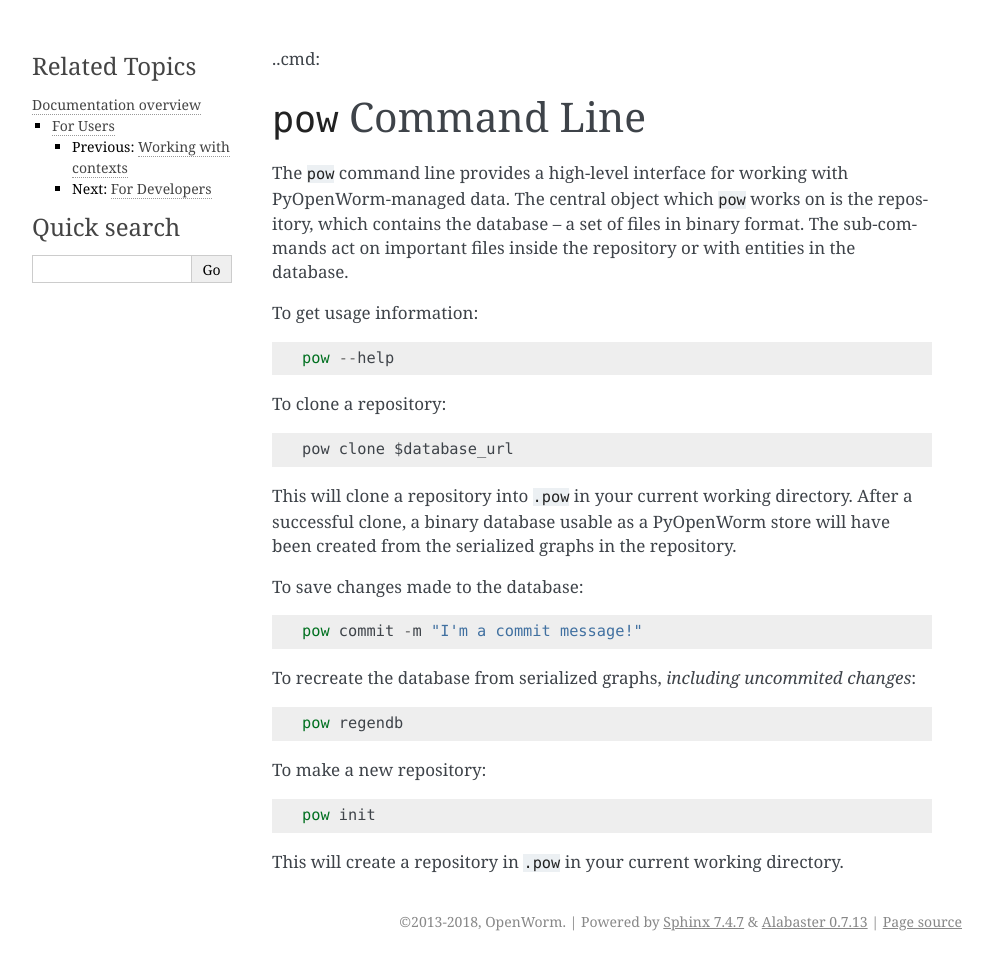
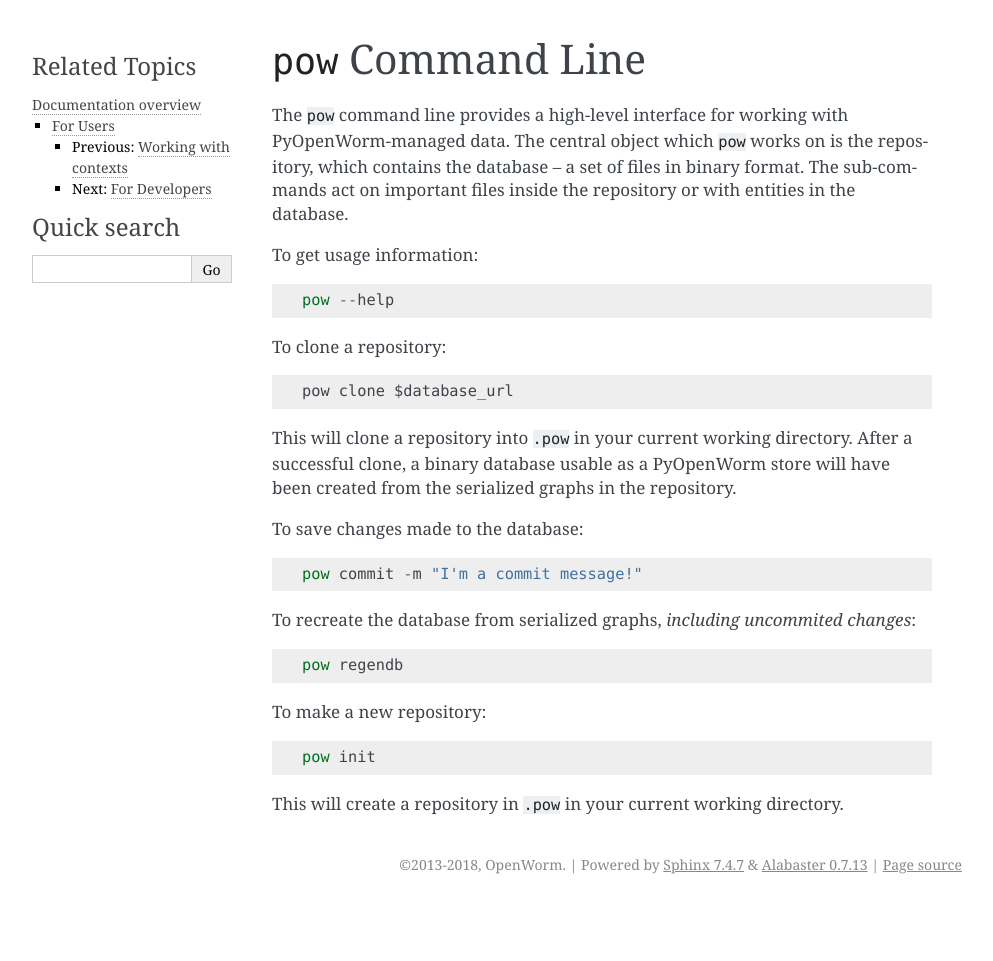
Before and after one commit to openworm/owmeta, a Sphinx documentation site: the page built from docs/command.rst, in a window 1280 px wide. Shown: the whole page, without its empty margins (148-1141 px from the left). Built offline with Sphinx 7.4.7, drawn with Linux system fonts in a browser that asks for light colours; after the commit the page ends 904 px from its top, so only the background shows below that.

Commit message:
Fixing document label

```diff
--- a/docs/command.rst
+++ b/docs/command.rst
@@ -1,4 +1,4 @@
-..cmd:
+.. _command:
 
 ``pow`` Command Line
 ====================
```
